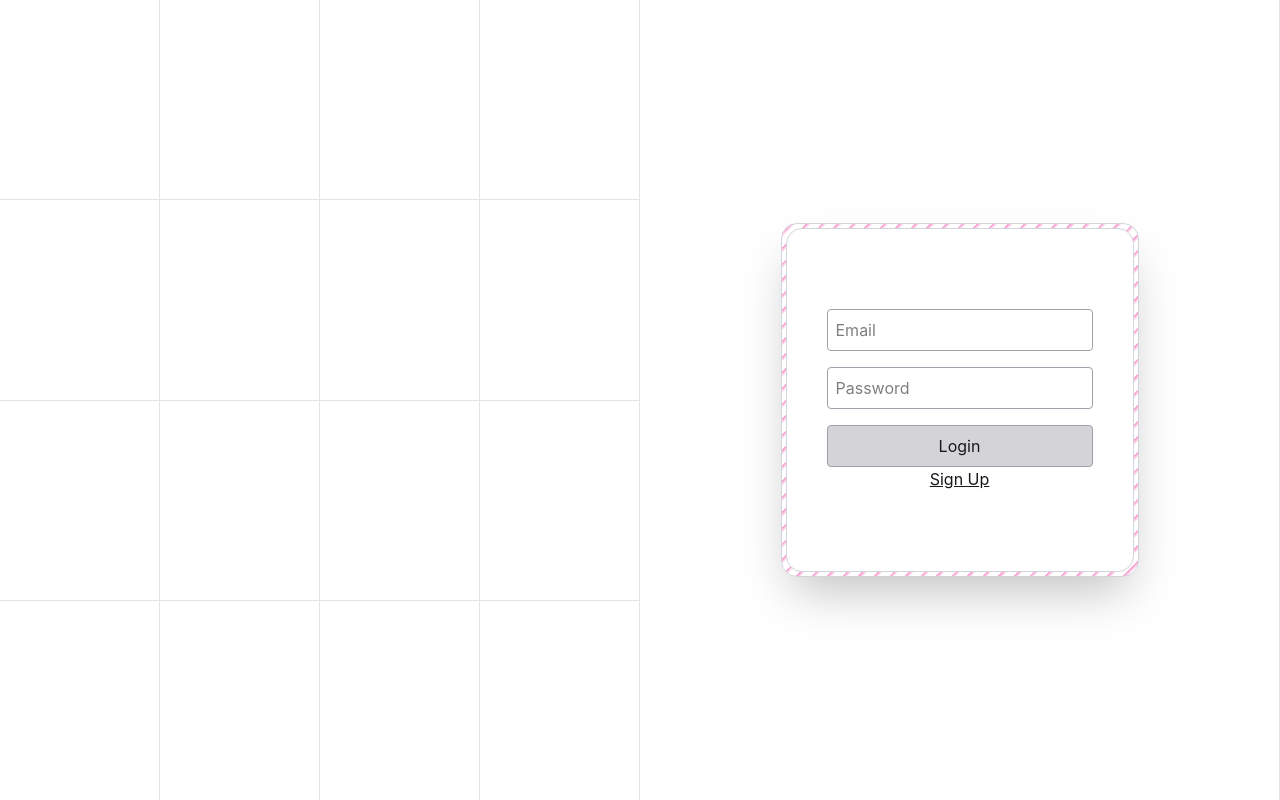
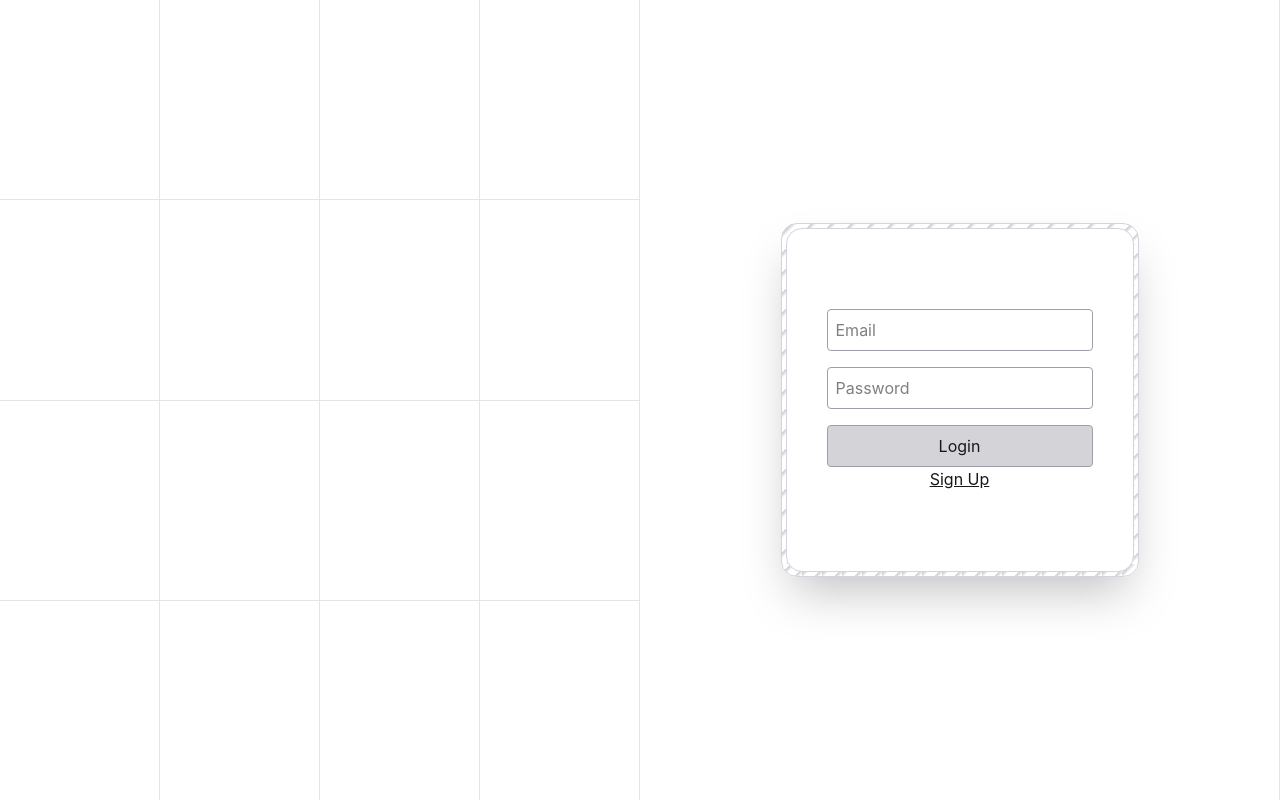
Before and after one commit to syedre/supabase, a React (Vite) app: page /login in a window 1280 px wide. Built offline with nearby package versions, Linux system fonts and the light colour scheme; no server answers.

Commit message:
added animated field

```diff
--- a/src/components/login.jsx
+++ b/src/components/login.jsx
@@ -41,14 +41,7 @@ export default function Login({}) {
   };
 
   return (
-    <div
-      style={{
-        background:
-          "repeating-linear-gradient(-45deg, transparent 0px, transparent 7px, #f9a8d4 10px, #f9a8d4 11px)",
-        padding: "4px",
-      }}
-      className="border border-gray-300 rounded-2xl shadow-2xl"
-    >
+    <div className="border border-gray-300 rounded-2xl shadow-2xl animated-border p-1">
       <div className="flex mx-auto flex-col border bg-white border-gray-300 rounded-2xl px-10 py-20">
         <form
           onSubmit={handleLogin}
--- a/src/components/signUp.jsx
+++ b/src/components/signUp.jsx
@@ -45,14 +45,7 @@ export default function Signup() {
   };
 
   return (
-    <div
-      style={{
-        background:
-          "repeating-linear-gradient(-45deg, transparent 0px, transparent 7px, #f9a8d4 10px, #f9a8d4 11px)",
-        padding: "4px",
-      }}
-      className="border border-gray-300 rounded-2xl shadow-2xl"
-    >
+    <div className=" border border-gray-300 rounded-2xl shadow-2xl p-1 animated-border">
       <div className="flex mx-auto flex-col bg-white  border border-gray-300 rounded-2xl px-6 py-13">
         <form
           onSubmit={handleSignup}
--- a/src/index.css
+++ b/src/index.css
@@ -35,4 +35,26 @@
     text-decoration: underline;
     cursor: pointer;
   }
+  .animated-border {
+    background: repeating-linear-gradient(
+      -45deg,
+      transparent 0px,
+      transparent 7px,
+      var(--color-zinc-300) 10px,
+      var(--color-zinc-300) 11px
+    );
+    background-size: 20px 20px;
+    /* animation: moveStripes 2s linear infinite; */
+  }
+  .animated-border:hover {
+    animation: moveStripes 3s linear infinite;
+  }
+  @keyframes moveStripes {
+    from {
+      background-position: 0 0;
+    }
+    to {
+      background-position: 20px 20px;
+    }
+  }
 }
```
